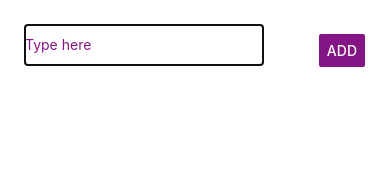
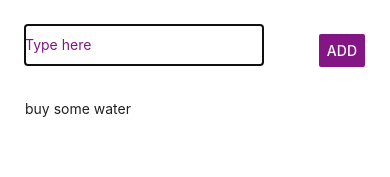
Before and after one commit to JlarrondoT/clase03-corecomponents, a React Native app: screen / in a window 390 px wide. Shown: the top 177 px of the page. Built offline with nearby package versions, Linux system fonts and the light colour scheme.

Commit message:
[feature] - add state in app & style elements

```diff
--- a/App.js
+++ b/App.js
@@ -1,25 +1,35 @@
-import React from 'react';
+import React, { useState } from 'react';
 
 import {
   View,
   Button,
-  TextInput
+  TextInput,
+  Text
 } from 'react-native';
 
 import { styles } from './styles';
 
 
 const App = () => {
+  const [text, setText] = useState('');
+  const [textList, setTextList] = useState([
+    {
+      id: 1,
+      value: 'buy some water'
+    }
+  ]);
   return (
     <View
       style={styles.container}
     >
+      <View style={styles.containerInput}>
         <TextInput
           placeholder='Type here'
           autoCorrect={false}
           autoFocus={true}
           placeholderTextColor='#841584'
           style={styles.textInput}
+          value={text}
         />
         <Button
           title="Add"
@@ -27,6 +37,12 @@ const App = () => {
           onPress={() =>  null}
           />
       </View>
+      <View style={styles.containerList}>
+        {textList.map(item  => (
+          <Text style={styles.textList}>{item.value}</Text>
+        ))}
+      </View>
+    </View>
   );
 };
 
--- a/styles.js
+++ b/styles.js
@@ -1,13 +1,18 @@
 
 import { StyleSheet } from 'react-native';
 
-
 export const styles = StyleSheet.create({
     container: {
+      flex: 1,
+    },
+    containerInput: {
       padding: 25,
       flexDirection: 'row',
       justifyContent: 'space-between',
       alignItems: 'center',
+    },
+    containerList: {
+      paddingHorizontal: 25,
     },
     textInput: {
       borderColor: 'black',
@@ -17,5 +22,10 @@ export const styles = StyleSheet.create({
       height: 40,
       fontSize: 14,
       color: '#212121'
+    },
+    textList: {
+      fontSize: 14,
+      color: '#212121',
+      marginBottom: 10,
     }
 });
```
Lines whose indentation alone changed are shown as unchanged.
